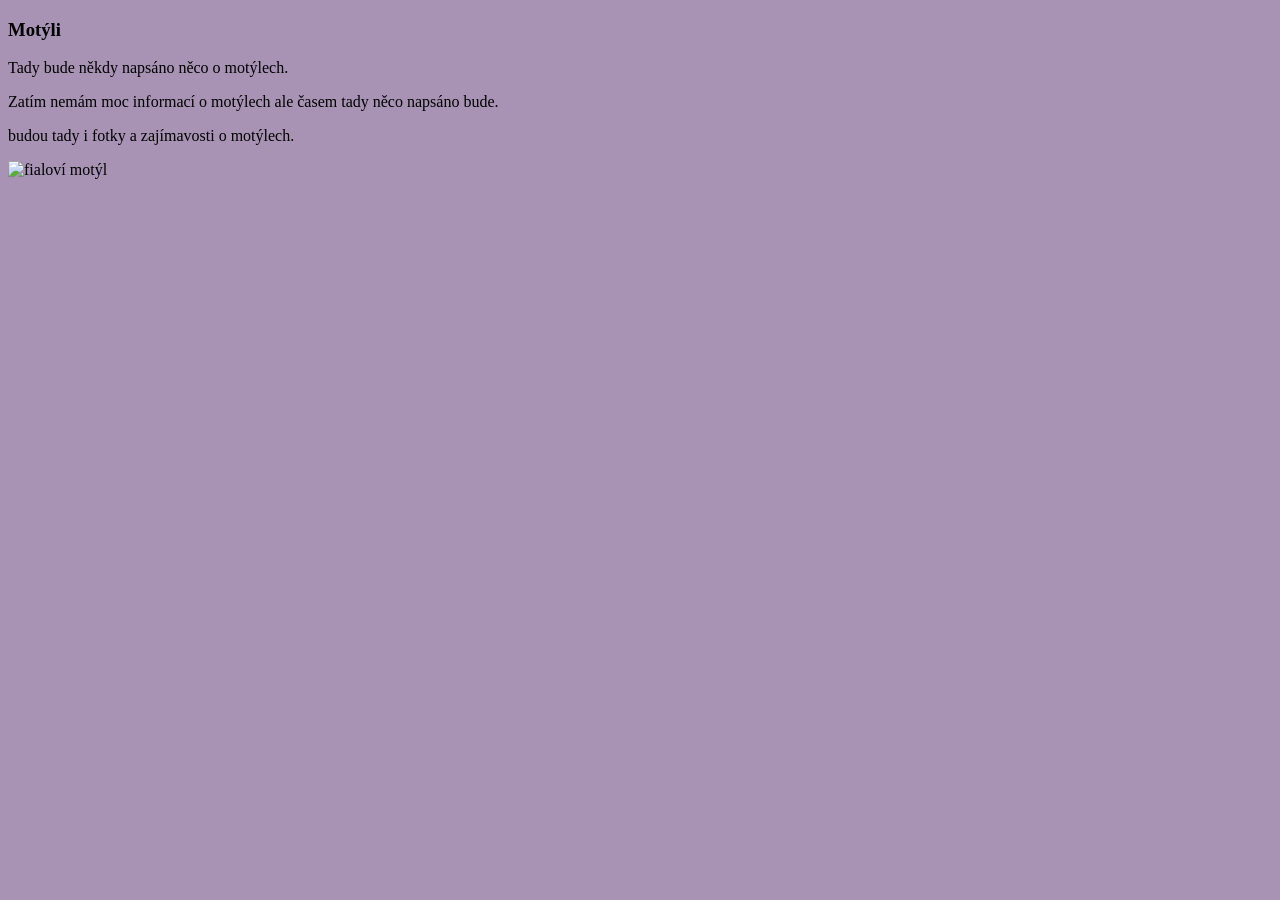
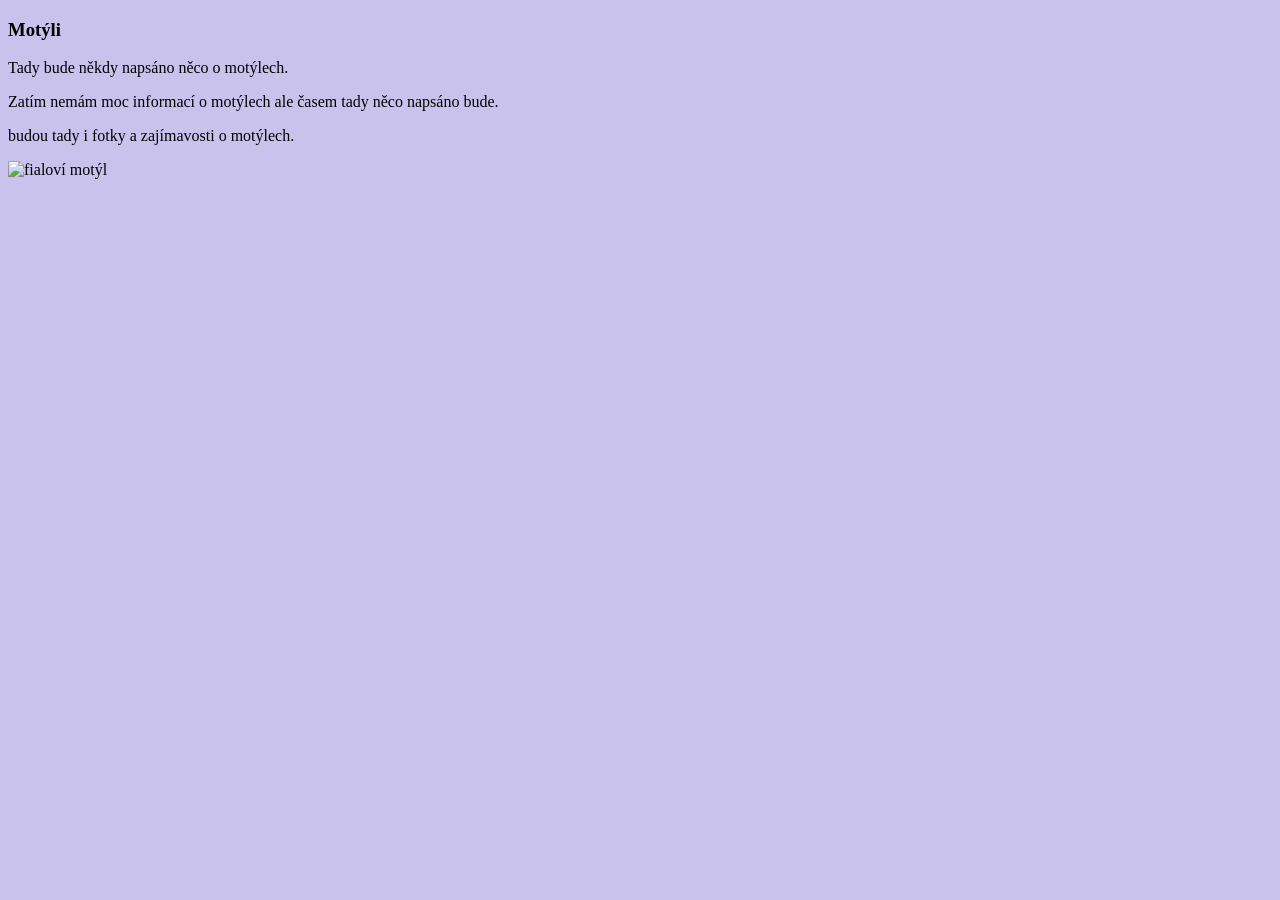

Change background color in styl.css

--- a/styl.css
+++ b/styl.css
@@ -1,5 +1,5 @@
 body{
-  background-color: rgba(108, 72, 129, 0.589);
+  background-color:#c9c2ed
 }
 h3 {
   color: rgb(0, 0, 0);
